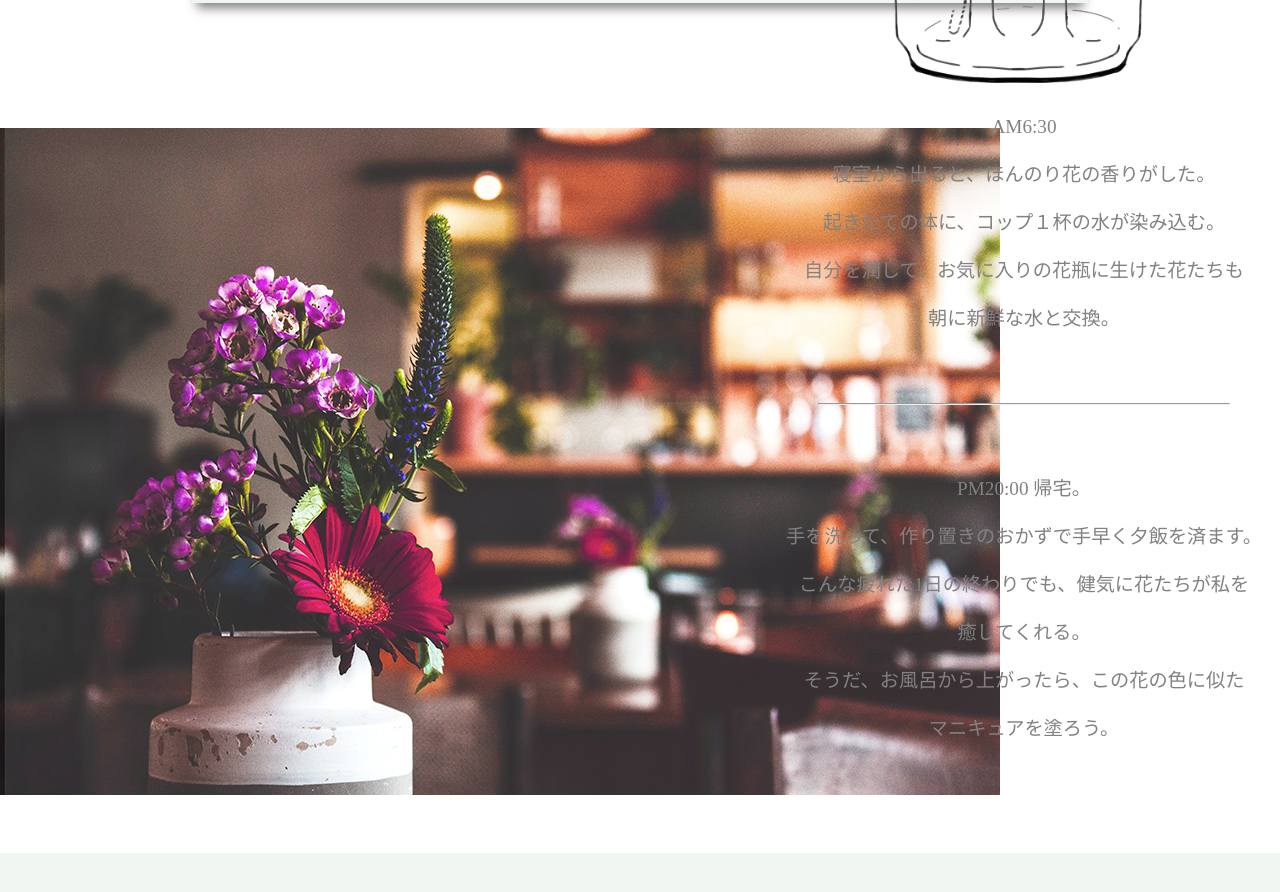
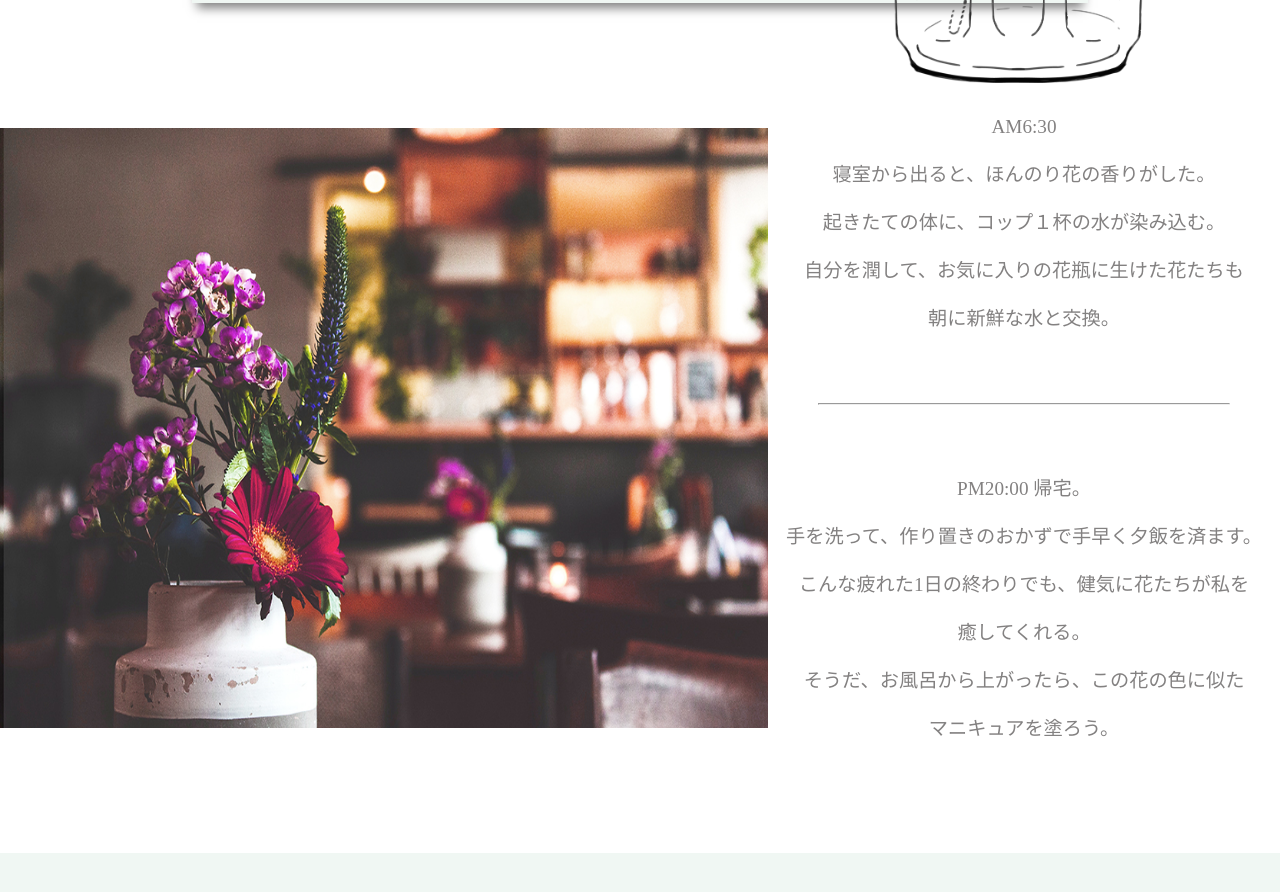
Before and after one commit to tomoyo-art/Flower-shop, a plain HTML site: page index.html in a window 1280 px wide. Shown: the part 1560-2452 px from the top of the page. Drawn offline with nearby package versions, Linux system fonts and the light colour scheme; files that its build step writes are made by us from their sources.

Commit message:
Add files via upload

```diff
--- a/style.scss
+++ b/style.scss
@@ -286,8 +286,6 @@ header {
                 }
             }
 
-
-
             & .consept_text {
                 P {
                     font-size: 1.8rem;
@@ -316,9 +314,6 @@ header {
          & .consept_img {
              width: 60%;
              height: 600px;
-             background-image: url(https://github.com/tomoyo-art/Flower-shop/blob/main/img/consept_photo.jpg?raw=true);
-             background-size: cover;
-             background-position: center center;
              @include tab {
                  width: 70%;
                  height: 350px;
@@ -326,6 +321,12 @@ header {
              }
              @include sp {
                  height: 200px;
+             }
+
+             & img {
+                 width: 100%;
+                 height: 100%;
+                 background-size: cover;
              }
             }
 
```
